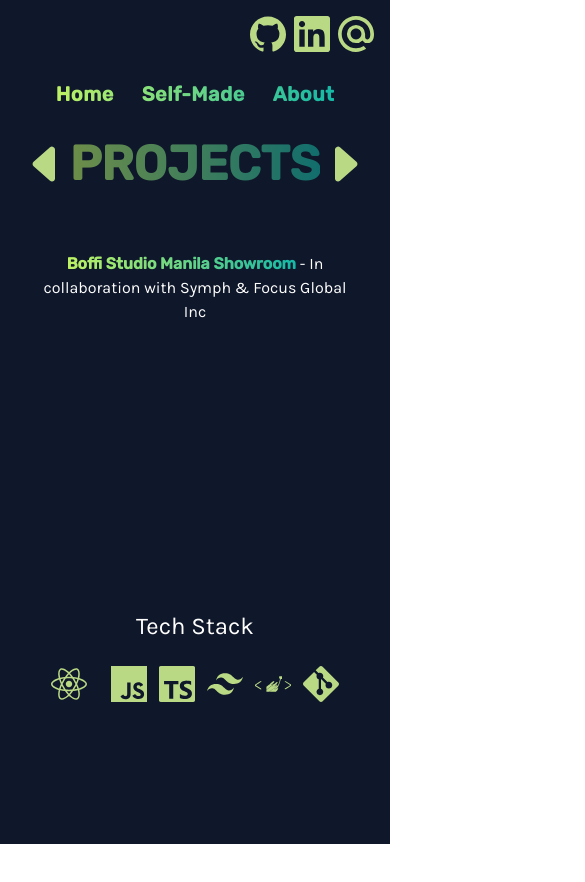
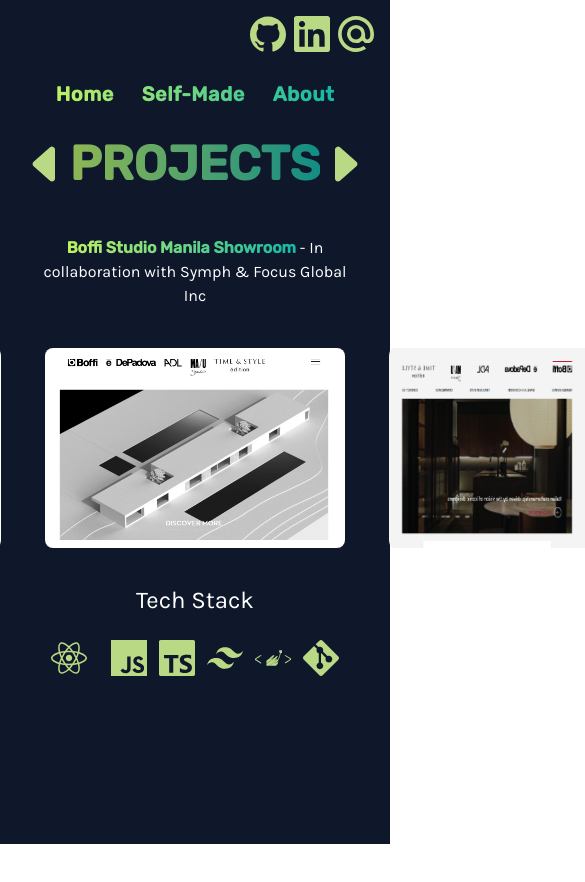
Before and after one commit to mldc18/Developer-Portfolio, a Next.js app: page /projects in a window 390 px wide. Shown: the top 882 px of the page, 585 px wide, since content can reach past the window. After the commit the page ends 844 px from the top, so only its background shows below. Built offline with nearby package versions, Linux system fonts and the light colour scheme.

Commit message:
Fixed carousel

```diff
--- a/libs/components/media-carousel.tsx
+++ b/libs/components/media-carousel.tsx
@@ -1,7 +1,6 @@
 import { Swiper, SwiperSlide } from "swiper/react";
 import { EffectCoverflow, Pagination } from "swiper";
 import Image from "next/image";
-import { useEffect, useState } from "react";
 
 export type MediaCarouselProps = {
   images: Array<string>;
@@ -12,14 +11,16 @@ const MediaCarousel = (props: MediaCarouselProps) => {
 
   const swiperSlides = images.map((image, index) => (
     <SwiperSlide key={index}>
-      <Image
-        blurDataURL={image}
-        layout="fill"
-        objectFit="contain"
-        placeholder="blur"
-        quality={100}
-        src={image}
-      />
+      <div className="w-[300px] h-[200px] sm:w-[400px] sm:h-[350px] relative mt-10 sm:mt-0">
+        <Image
+          className="rounded-lg"
+          blurDataURL={image}
+          placeholder="blur"
+          objectFit="cover"
+          layout="fill"
+          src={image}
+        />
+      </div>
     </SwiperSlide>
   ));
 
@@ -30,10 +31,10 @@ const MediaCarousel = (props: MediaCarouselProps) => {
       centeredSlides={true}
       slidesPerView={"auto"}
       coverflowEffect={{
-        rotate: 50,
+        rotate: 45,
         stretch: 0,
         depth: 0,
-        modifier: 1,
+        modifier: 3,
       }}
       loop={true}
       modules={[EffectCoverflow, Pagination]}
--- a/libs/components/template/project-template.tsx
+++ b/libs/components/template/project-template.tsx
@@ -18,7 +18,7 @@ const ProjectTemplate = (props: ProjectTemplateProps) => {
   } = props;
 
   return (
-    <div className="flex flex-col justify-center items-center py-14 sm:px-28">
+    <div className="py-10 sm:px-28">
       <div className="w-full flex flex-col">
         <ColoredHeader coloredText={coloredHeaderText}>
           {coloredHeaderChildren}
--- a/package.json
+++ b/package.json
@@ -15,7 +15,7 @@
     "react-dom": "18.1.0",
     "react-icons": "^4.3.1",
     "styled-components": "^5.3.5",
-    "swiper": "^8.1.6"
+    "swiper": "^8.2.4"
   },
   "devDependencies": {
     "@types/node": "17.0.35",
--- a/styles/globals.css
+++ b/styles/globals.css
@@ -15,42 +15,24 @@ a {
   text-decoration: none;
 }
 
-* {
-  box-sizing: border-box;
+.swiper {
+  height: 100%;
+  z-index: 50;
 }
 
-.swiper {
-  width: 100%;
+.swiper-wrapper {
+  width: 500px !important;
+  display: flex;
 }
 
 .swiper-slide {
-  background-position: center;
-  background-size: cover;
-  width: 450px;
-  height: 450px;
-}
-
-.swiper-wrapper {
-  height: 500px !important;
-  width: 500px !important;
-}
-
-.swiper-slide img {
-  height: 500px;
-  width: 500px;
-  padding-top: 50px;
-  padding-bottom: 50px;
-}
-
-.swiper-slide-shadow-left {
-  display: none;
-}
-
-.swiper-slide-shadow-right {
-  display: none;
+  height: 100% !important;
+  flex-shrink: initial;
 }
 
 .swiper-pagination-bullet {
+  height: 50px;
+  width: 50px;
   background-color: #bad985 !important;
   transform: scale(2);
   margin: 0px 6px !important;
@@ -64,57 +46,3 @@ a {
 ::-webkit-scrollbar-track {
   border-radius: 10px;
 }
-
-@media only screen and (max-width: 500px) {
-  .swiper-slide {
-    background-position: center;
-    background-size: cover;
-    width: 200px;
-    height: 200px;
-  }
-
-  .swiper-wrapper {
-    height: 250px !important;
-    width: 250px !important;
-  }
-
-  .swiper-slide img {
-    height: 250px;
-    width: 250px;
-    padding-top: 50px;
-    padding-bottom: 50px;
-  }
-
-  .swiper-pagination-bullet {
-    background-color: #bad985 !important;
-    transform: scale(2);
-    margin: -8px 6px !important;
-  }
-}
-
-@media screen and (max-width: 1000px) and (min-width: 501px) {
-  .swiper-slide {
-    background-position: center;
-    background-size: cover;
-    width: 350px;
-    height: 350px;
-  }
-
-  .swiper-wrapper {
-    height: 400px !important;
-    width: 450px !important;
-  }
-
-  .swiper-slide img {
-    height: 400px;
-    width: 450px;
-    padding-top: 50px;
-    padding-bottom: 50px;
-  }
-
-  .swiper-pagination-bullet {
-    background-color: #bad985 !important;
-    transform: scale(2);
-    margin: -8px 6px !important;
-  }
-}
```
Also changed, not shown: 1 other file (tests, documents, lock files or other folders).
